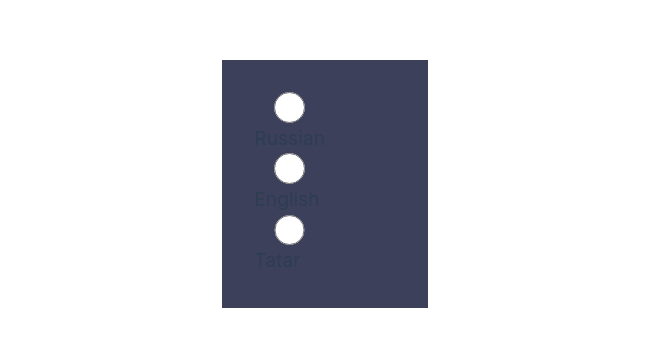
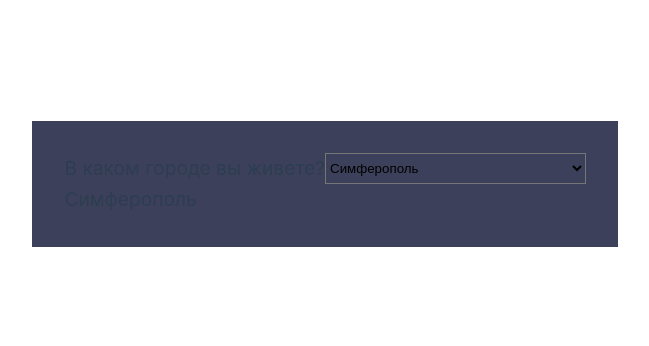
Before and after one commit to MakerAVGN/Vue3Base, a Vue app in the folder vue-project/: page / in a window 1280 px wide. Shown: the part 216-562 px from the top of the page, without its empty margins (315-964 px from the left). Built offline with nearby package versions, Linux system fonts and the light colour scheme.

Commit message:
Работа с селектами в Vue

```diff
--- a/vue-project/src/App.vue
+++ b/vue-project/src/App.vue
@@ -2,21 +2,25 @@
 export default {
  data() {
     return {
-      choice: '',
+      selected: 'Симферополь', // значение по умолчанию
     }
   },
   methods: {},
 };
 </script>
 <template>
-  <input name="radio" type="radio" v-model="choice" value="Russian">
-  <br>
-  <p>Russian</p><br>
-  <input name="radio" type="radio" v-model="choice" value="English"><br>
-  <p>English</p><br>
-  <input name="radio" type="radio" v-model="choice" value="Tatar"><br>
-  <p>Tatar</p><br>
-  <p>{{ choice }}</p>
+  <p>В каком городе вы живете?</p>
+ 	<select v-model="selected">
+  		<option>Симферополь</option>
+  		<option>Севастополь</option>
+  		<option>Керчь</option>
+  	</select>
+
+  	<p>{{ selected }}</p>
+
+
+
+
 </template>
 <style>
 
```
